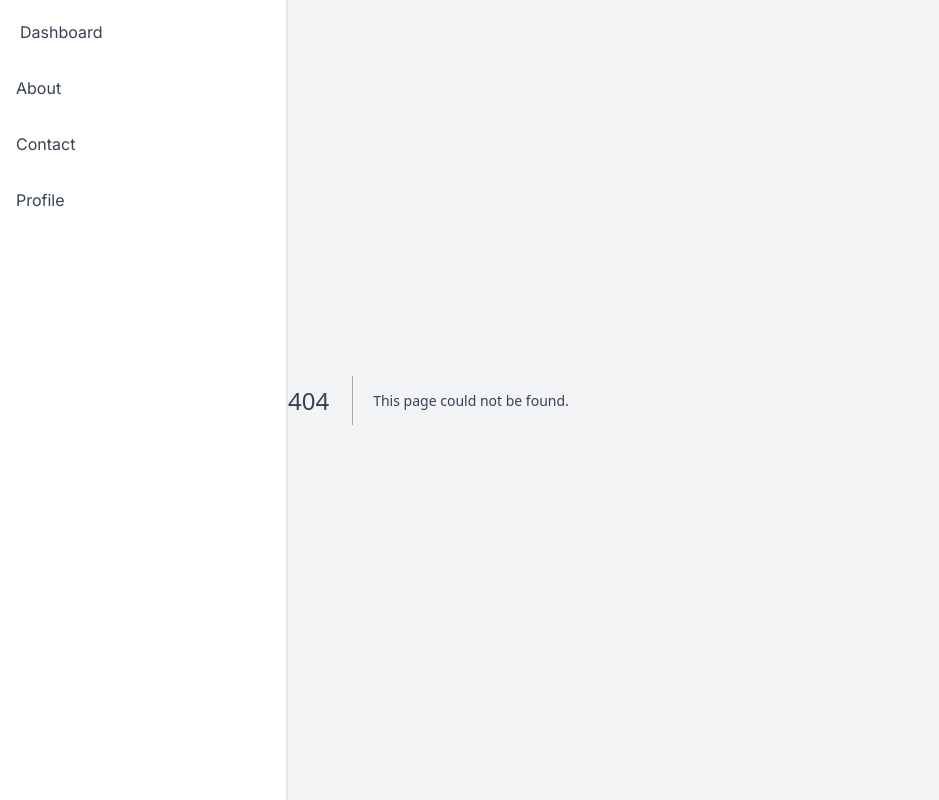
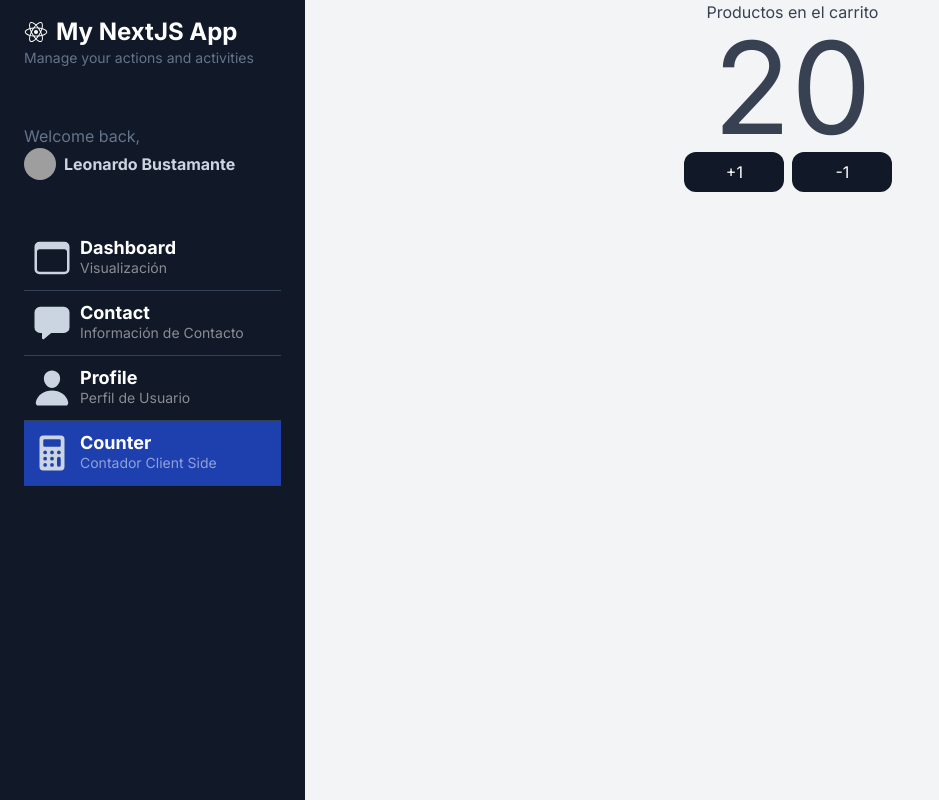
Before and after one commit to leobusar/next-project, a Next.js app: page /counter in a window 1280 px wide. Before the commit this address had no page. Shown: the whole page, without its empty margins (0-939 px from the left). Built offline with nearby package versions, Linux system fonts and the light colour scheme; grey boxes are pictures that could not be loaded.

Commit message:
add useState, add react-icons, add nextImage

```diff
--- /dev/null
+++ b/app/(general)/counter/page.tsx
@@ -0,0 +1,19 @@
+import { CartCounter } from "@/app/components/cart/CartCounter";
+
+export const metadata = {
+ title: 'Shopping Cart',
+ description: 'Un simple contador',
+};
+
+
+export default function CounterPage() {
+
+
+  return (
+    <div className="flex flex-col items-center justify-center w-full h-full">
+      <span>Productos en el carrito</span>
+      <CartCounter value={ 20 } />
+
+    </div>
+  );
+}
--- /dev/null
+++ b/app/components/cart/CartCounter.tsx
@@ -0,0 +1,32 @@
+'use client';
+
+import { useState } from 'react';
+
+interface Props {
+  value?: number;
+}
+
+export const CartCounter = ({  value = 0 }: Props) => {
+
+  const [count, setCount] = useState(value);
+
+  return (
+    <>
+      <span className="text-9xl"> {count} </span>
+
+      <div className="flex">
+        <button
+          onClick={() => setCount(count + 1)}
+          className="flex items-center justify-center p-2 rounded-xl bg-gray-900 text-white hover:bg-gray-600 transition-all w-[100px] mr-2">
+          +1
+        </button>
+
+        <button
+          onClick={() => setCount(count - 1)}
+          className="flex items-center justify-center p-2 rounded-xl bg-gray-900 text-white hover:bg-gray-600 transition-all w-[100px] mr-2">
+          -1
+        </button>
+      </div>
+    </>
+  )
+}
--- a/app/components/index.tsx
+++ b/app/components/index.tsx
@@ -1,2 +1,3 @@
 export {default as Sidebar} from './sidebar/Sidebar';
 export {default as Navbar} from './navbar/Navbar';
+export {CartCounter} from './cart/CartCounter';
--- a/app/components/sidebar/Sidebar.tsx
+++ b/app/components/sidebar/Sidebar.tsx
@@ -1,37 +1,83 @@
 import React from "react";
+import { IoBrowsersOutline, IoCalculator, IoChatbox, IoLogoReact, IoPerson } from 'react-icons/io5';
+
 import SidebarItem from "./SidebarItem";
+import Image from "next/image";
 
 
 const navItems =  [
     {
-      path: '/about',
-      text: 'About'
+      path: '/main',
+      icon: <IoBrowsersOutline size={40} />,
+      title: 'Dashboard',
+      subTitle: 'Visualización'
     },
     {
       path: '/contact',
-      text: 'Contact'
+      icon: <IoChatbox size={40} />,
+      title: 'Contact',
+      subTitle: 'Información de Contacto'
     },
     {
       path: '/profile',
-      text: 'Profile'
+      icon: <IoPerson size={40} />,
+      title: 'Profile',
+      subTitle: 'Perfil de Usuario'
+    },
+    {
+      path: '/counter',
+      icon: <IoCalculator size={40} />,
+      title: 'Counter',
+      subTitle: 'Contador Client Side'
     },
   ];
 
 function Sidebar() {
   return (
-    <aside className="flex w-72 flex-col space-y-2 border-r-2 border-gray-200 bg-white p-2"
-    >
-    <a href="#" className="flex items-center space-x-1 rounded-md px-2 py-3 hover:bg-gray-100 hover:text-blue-600">
-        <span className="text-2xl"><i className="bx bx-home"></i></span>
-        <span>Dashboard</span>
-    </a>
-
-    {navItems.map(({path, text}) => (
-        <SidebarItem key={path} path={path} text={text} />
-    ))}
+    <div id="menu"
+    style={{ width: '400px' }}
+    className="bg-gray-900 min-h-screen z-10 text-slate-300 w-64 left-0 h-screen overflow-y-scroll">
 
 
-</aside>
+    <div id="logo" className="my-4 px-6">
+      <h1 className="flex items-center  text-lg md:text-2xl font-bold text-white">
+        <IoLogoReact className='mr-2' />
+        <span> My NextJS App</span>
+      </h1>
+      <p className="text-slate-500 text-sm">Manage your actions and activities</p>
+    </div>
+
+
+    <div id="profile" className="px-6 py-10">
+      <p className="text-slate-500">Welcome back,</p>
+      <a href="#" className="inline-flex space-x-2 items-center">
+        <span>
+          <Image className="rounded-full w-8 h-8"
+            src="https://lh3.googleusercontent.com/a/ACg8ocIvxpUJnrdLFVeQQkpnWim728w3QPZOytquNwcJnkhTSZ2tQmfLBw=s288-c-no"
+            alt="User avatar"
+            width={50}
+            height={50}
+          />
+        </span>
+        <span className="text-sm md:text-base font-bold">
+          Leonardo Bustamante
+        </span>
+      </a>
+    </div>
+
+
+    <div id="nav" className="w-full px-6">
+
+      {
+        navItems.map( item => (
+            <SidebarItem  key={ item.path } {...item} />
+        ))
+      }
+
+
+
+    </div>
+  </div>
 );
 }
 
--- a/app/components/sidebar/SidebarItem.module.css
+++ b/app/components/sidebar/SidebarItem.module.css
@@ -1,5 +1,3 @@
-
-
 .active-link {
     @apply bg-blue-500 text-white;
 }
--- a/app/components/sidebar/SidebarItem.tsx
+++ b/app/components/sidebar/SidebarItem.tsx
@@ -6,16 +6,31 @@ import { usePathname } from "next/navigation";
 import style from "./SidebarItem.module.css";
 
 interface Props {
-  path: string;
-  text: string;
+  path: string,
+  icon: string,
+  title: string,
+  subTitle: string
 }
 
-function SidebarItem({ path, text }: Props) {
-  const pathName = usePathname();
+function SidebarItem({ path, icon, title, subTitle }: Props) {
+  const currentPath = usePathname();
 
   return (
-    <Link href={path} className={`flex items-center space-x-1 rounded-md px-2 py-3 hover:bg-gray-100 hover:text-blue-600 ${pathName == path && style["active-link"]}`}>
-      <span>{text}</span>
+    <Link href={ path }
+          className={`
+            w-full px-2 inline-flex space-x-2 items-center border-b border-slate-700 py-3 hover:bg-white/5 transition ease-linear duration-150
+            ${ currentPath === path ? 'bg-blue-800': '' }
+          `}>
+      <div>
+       <div>
+        { icon }
+       </div>
+
+      </div>
+      <div className="flex flex-col">
+        <span className="text-lg font-bold leading-5 text-white">{ title }</span>
+        <span className="text-sm text-white/50 hidden md:block">{ subTitle }</span>
+      </div>
     </Link>
   );
 }
--- a/next.config.mjs
+++ b/next.config.mjs
@@ -1,4 +1,14 @@
 /** @type {import('next').NextConfig} */
-const nextConfig = {};
+const nextConfig = {
+    images: {
+        remotePatterns: [
+          {
+            protocol: 'https',
+            hostname: 'lh3.googleusercontent.com'
+          },
+
+        ]
+      }
+};
 
 export default nextConfig;
```
Also changed, not shown: package.json (+5 -4 lines), 1 other file (tests, documents, lock files or other folders).
